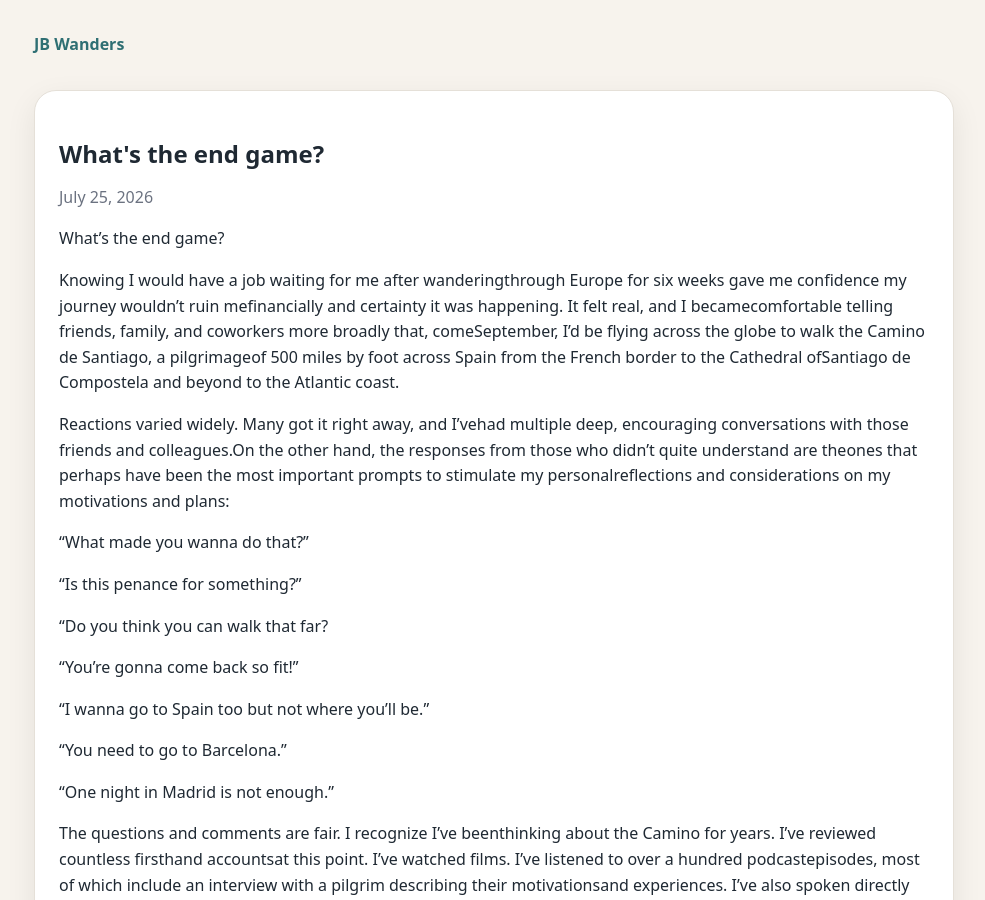
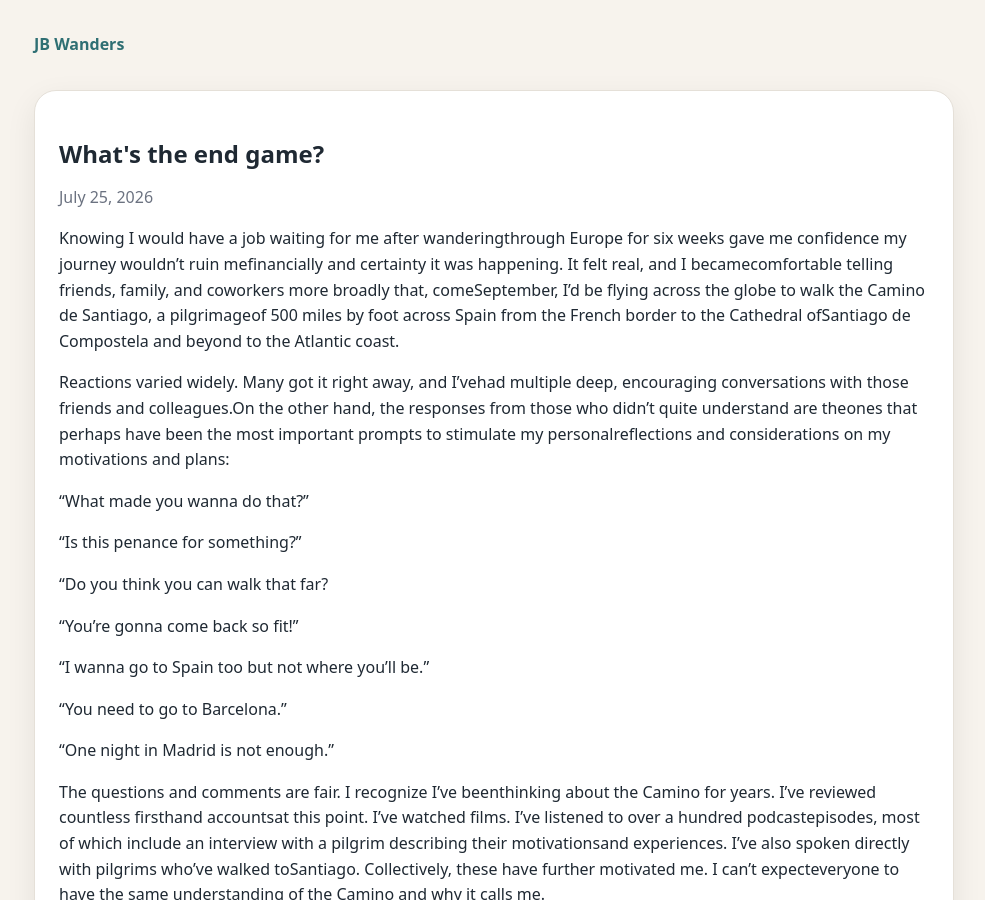
Before and after one commit to jmbauer79/jmbauer79.github.io, a Jekyll site: the page built from _camino_entries/2026-07-25-whats-the-end-game.md, in a window 1280 px wide and 900 px high. Shown: the whole window, without its empty margins (146-1131 px from the left). Built offline with Jekyll 4.4.1, drawn with Linux system fonts in a browser that asks for light colours.

Commit message:
Update Camino Entries “2026-07-25-whats-the-end-game”

```diff
--- a/_camino_entries/2026-07-25-whats-the-end-game.md
+++ b/_camino_entries/2026-07-25-whats-the-end-game.md
@@ -3,10 +3,13 @@
 date: 2026-07-25
 content_block_1:
   narrative: >-
-    What’s the end game?
-
-
-    Knowing I would have a job waiting for me after wanderingthrough Europe for six weeks gave me confidence my journey wouldn’t ruin mefinancially and certainty it was happening. It felt real, and I becamecomfortable telling friends, family, and coworkers more broadly that, comeSeptember, I’d be flying across the globe to walk the Camino de Santiago, a pilgrimageof 500 miles by foot across Spain from the French border to the Cathedral ofSantiago de Compostela and beyond to the Atlantic coast.
+    Knowing I would have a job waiting for me after wanderingthrough Europe for
+    six weeks gave me confidence my journey wouldn’t ruin mefinancially and
+    certainty it was happening. It felt real, and I becamecomfortable telling
+    friends, family, and coworkers more broadly that, comeSeptember, I’d be
+    flying across the globe to walk the Camino de Santiago, a pilgrimageof 500
+    miles by foot across Spain from the French border to the Cathedral
+    ofSantiago de Compostela and beyond to the Atlantic coast.
 
 
     Reactions varied widely. Many got it right away, and I’vehad multiple deep, encouraging conversations with those friends and colleagues.On the other hand, the responses from those who didn’t quite understand are theones that perhaps have been the most important prompts to stimulate my personalreflections and considerations on my motivations and plans:
```
